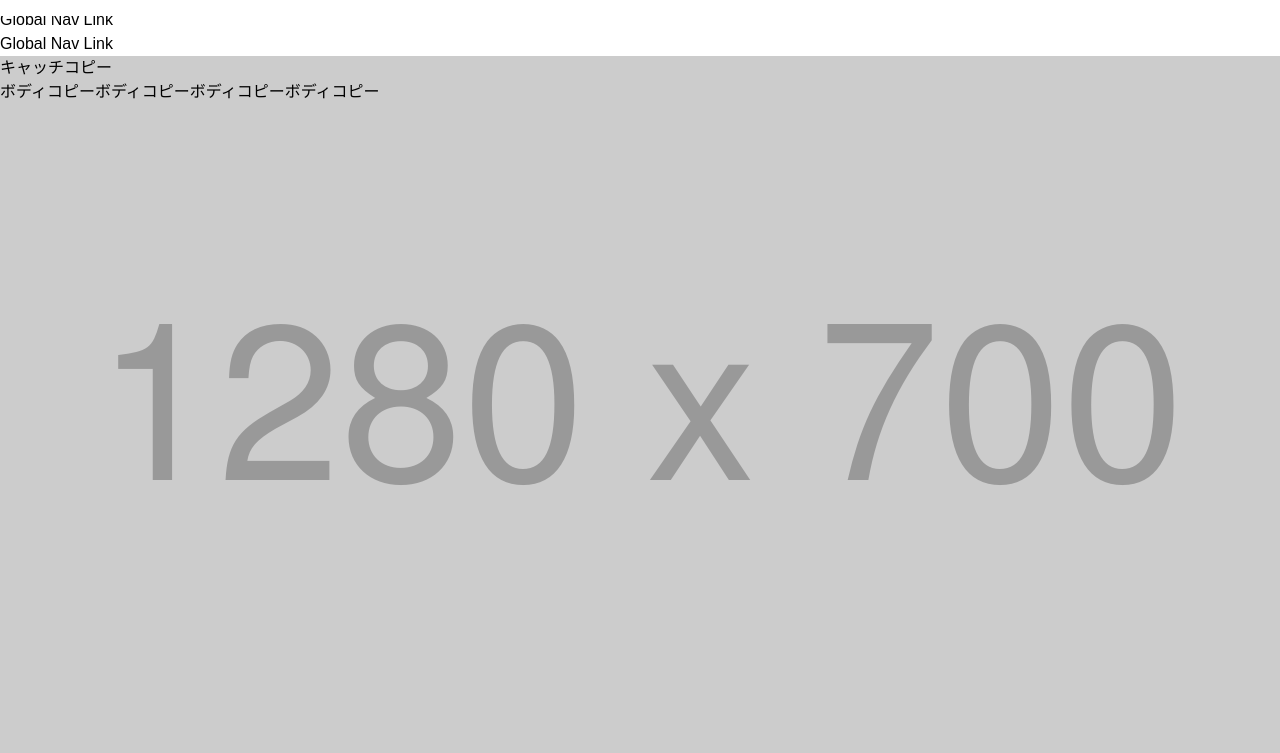
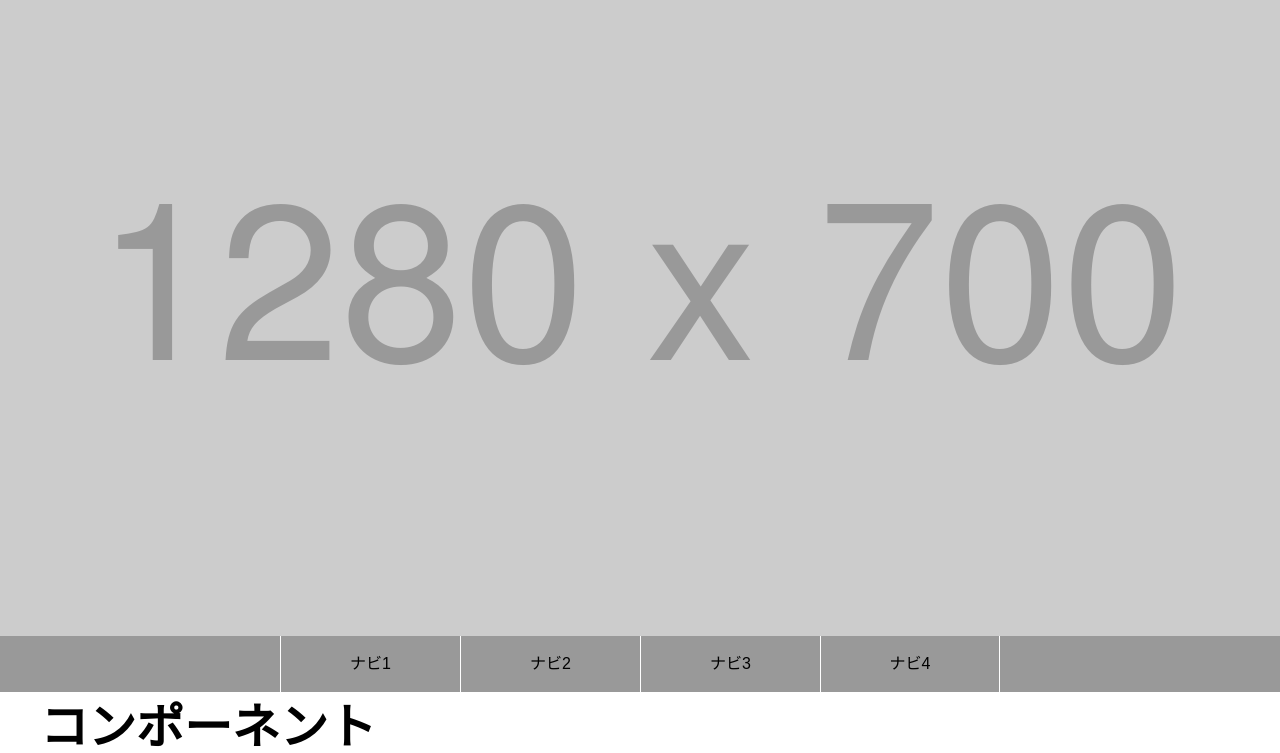
Before and after one commit to sasuke7779/component_list, a website: page src/index.html in a window 1280 px wide. Shown: the part 64-817 px from the top of the page. Drawn offline with nearby package versions, Linux system fonts and the light colour scheme; files that its build step writes are made by us from their sources.

Commit message:
add style nav

```diff
--- a/src/_sass/layout/_global-nav.scss
+++ /dev/null
@@ -1,21 +0,0 @@
-// ---------------------------------------------
-//   import partial
-//----------------------------------------------
-@use 'sass:math';
-@use '../index' as *;
-/* ---------------------------------------------
-*   l-global-nav
---------------------------------------------- */
-.l-global-nav {
-    $host: &;
-    display: none;
-
-    &__list {
-    }
-
-    &__item {
-    }
-
-    &__link {
-    }
-}
--- /dev/null
+++ b/src/_sass/layout/_nav.scss
@@ -0,0 +1,45 @@
+// ---------------------------------------------
+//   import partial
+//----------------------------------------------
+@use 'sass:math';
+@use '../index' as *;
+/* ---------------------------------------------
+*   l-global-nav
+--------------------------------------------- */
+.l-nav {
+    $host: &;
+    position: sticky;
+    top: 0;
+    background-color: #999;
+    z-index: 10;
+
+    &__container {
+      margin: auto;
+      width: 1200px;
+    }
+
+    &__list {
+      display: flex;
+      justify-content: center;
+      align-items: center;
+      width: 100%;
+    }
+
+    &__item {
+      width: 15%;
+      border-left: 1px solid $c-white;
+      &:last-of-type {
+        border-right: 1px solid $c-white;
+      }
+    }
+
+    &__link {
+      text-align: center;
+      display: block;
+      padding: 1em;
+
+      @media screen and (min-width: #{$breakpoint-sp + 1}px) {
+        @include hover-opacity(300, 0.5);
+      }
+    }
+}
--- a/src/_sass/style.scss
+++ b/src/_sass/style.scss
@@ -17,6 +17,7 @@
 @use 'layout/footer';
 @use 'layout/header';
 @use 'layout/main';
+@use 'layout/nav';
 
 // ==========================================================================
 // Object
--- a/src/index.html
+++ b/src/index.html
@@ -19,11 +19,11 @@
   </head>
   <body>
     <div class="l-wrapper">
-      <!--#include virtual="/_include/header-top.html" -->
+      <!--include virtual="/_include/header-top.html" -->
 
-      <!--#include virtual="/_include/gnav.html" -->
+      <!--include virtual="/_include/gnav.html" -->
 
-      <div class="l-main">
+      <main class="l-main">
         <div class="c-kv-01">
           <div class="c-kv-01__container c-kv-01__container--bg">
             <!-- <div class="c-kv-01__img">
@@ -38,6 +38,26 @@
           </div>
         </div>
         <!-- [/c-kv] -->
+
+        <nav class="l-nav">
+          <div class="l-nav__container">
+            <ul class="l-nav__list">
+              <li class="l-nav__item">
+                <a href="#" class="l-nav__link">ナビ1</a>
+              </li>
+              <li class="l-nav__item">
+                <a href="#" class="l-nav__link">ナビ2</a>
+              </li>
+              <li class="l-nav__item">
+                <a href="#" class="l-nav__link">ナビ3</a>
+              </li>
+              <li class="l-nav__item">
+                <a href="#" class="l-nav__link">ナビ4</a>
+              </li>
+            </ul>
+          </div>
+        </nav>
+        <!-- [/l-nav] -->
 
         <section class="c-section">
           <div class="c-section__container">
@@ -375,8 +395,8 @@
           </div>
         </section>
         <!-- [/c-section] -->
-      </div>
-      <!-- [/l-contents] -->
+      </main>
+      <!-- [/l-main] -->
 
       <!--#include virtual="/_include/footer.html" -->
     </div>
```
Also changed, not shown: src/css/style.css.
